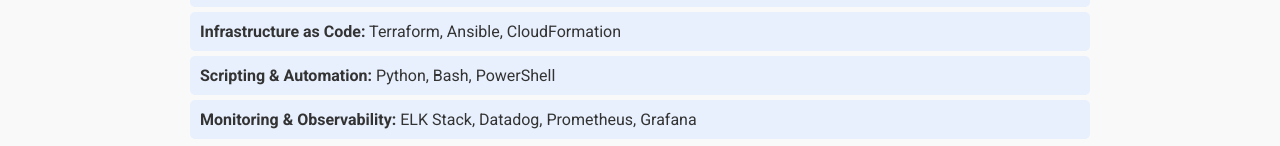
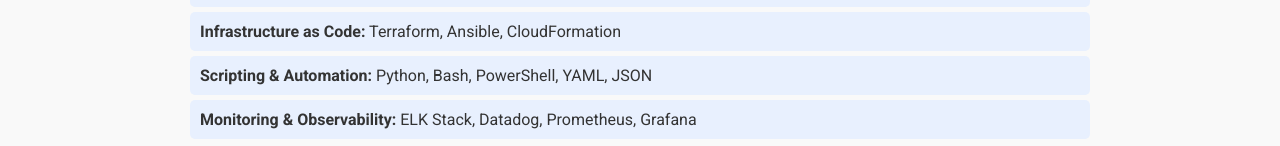
Before and after one commit to Manivikram1992/Manivikram1992.github.io, a plain HTML site: page index.html in a window 1280 px wide. Shown: the part 505-651 px from the top of the page. Drawn offline with Linux system fonts and the light colour scheme.

Commit message:
Update index.html
Updated skills

```diff
--- a/index.html
+++ b/index.html
@@ -82,7 +82,7 @@
             <li><strong>Containerization & Orchestration:</strong> Docker, Kubernetes, OpenShift</li>
             <li><strong>CI/CD Tools:</strong> Jenkins, GitHub Actions, GitLab, Azure DevOps</li>
             <li><strong>Infrastructure as Code:</strong> Terraform, Ansible, CloudFormation</li>
-            <li><strong>Scripting & Automation:</strong> Python, Bash, PowerShell</li>
+            <li><strong>Scripting & Automation:</strong> Python, Bash, PowerShell, YAML, JSON</li>
             <li><strong>Monitoring & Observability:</strong> ELK Stack, Datadog, Prometheus, Grafana</li>
         </ul>
     </section>
```
